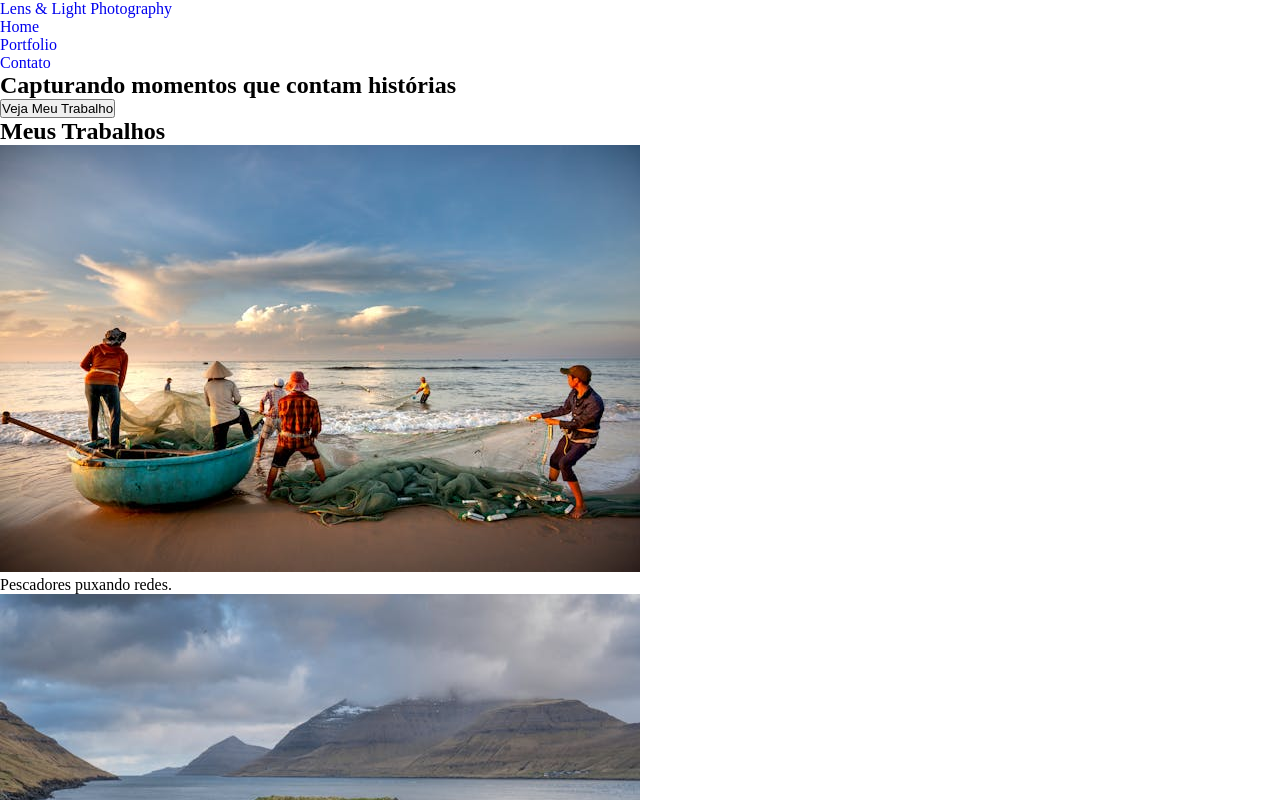
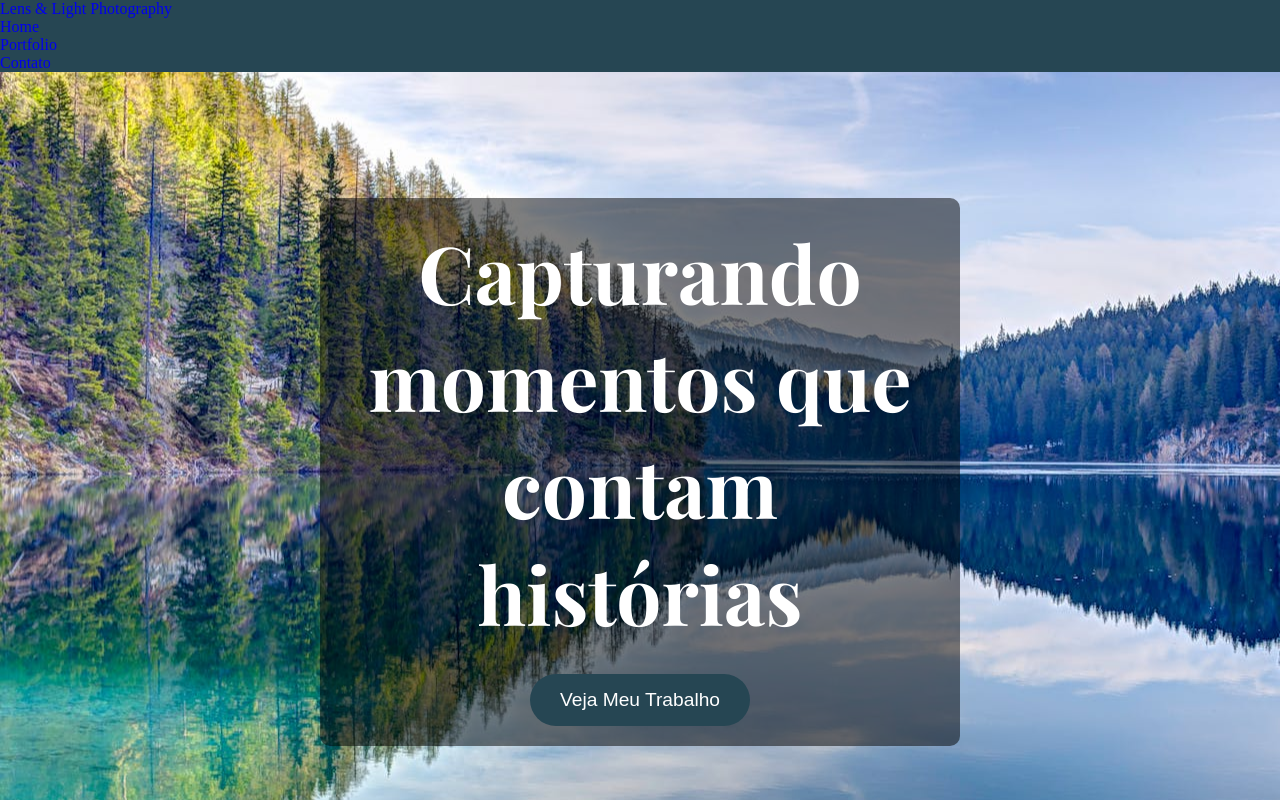
Before and after one commit to santospinhodev/Lens-Light-Photography, a plain HTML site: page index.html in a window 1280 px wide. Shown: the top 800 px of the page. Drawn offline with nearby package versions, Linux system fonts and the light colour scheme; a web font is replaced by a local one.

Commit message:
update css

```diff
--- a/src/css/style.css
+++ b/src/css/style.css
@@ -6,7 +6,53 @@
     list-style: none;
 }
 
+body {
+    background-color: #264653;
+}
+
 .hero {
     position: relative;
-    background-image: url('pexels-eberhardgross-1064162.jpg');
+    background-image: url('../img/pexels-eberhardgross-1064162.jpg');
+    box-shadow: 0px 4px 4px 0px rgba(0, 0, 0, 0.25);
+    background-size: cover;
+    background-position: center;
+    width: 100%;
+    height: 100vh;
+    display: flex;
+    justify-content: center;
+    align-items: center;
+    text-align: center;
 }
+
+.hero-content {
+    position: absolute;
+    top: 50%;
+    left: 50%;
+    transform: translate(-50%, -50%);
+    color: #fff;
+    background-color: rgba(0, 0, 0, 0.5);
+    padding: 20px;
+    border-radius: 10px;
+}
+
+.hero h1 {
+    font-family: "Playfair Display", sans-serif;
+    font-size: 5rem;
+    margin-bottom: 28px;
+    font-weight: 700;
+}
+
+.hero button {
+    padding: 15px 30px;
+    background-color: #264653;
+    color: #fff;
+    border: none;
+    border-radius: 28px;
+    font-size: 1.2rem;
+    cursor: pointer;
+    transition: background-color 0.3s ease;
+}
+
+.hero button:hover {
+    background-color: #178fbe;
+}
```
